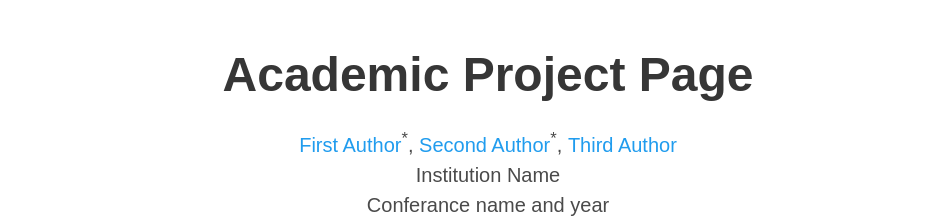
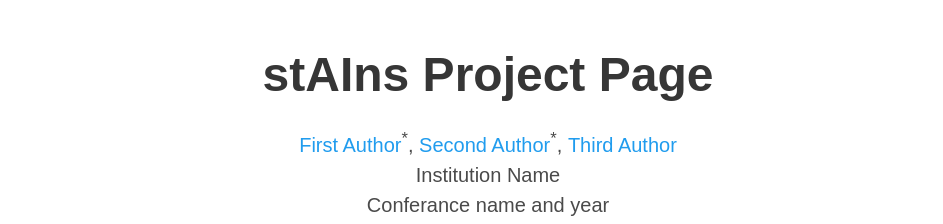
Before and after one commit to pkloeckner/pkloeckner.github.io, a plain HTML site: page index.html in a window 1280 px wide. Shown: the top 224 px of the page, without its empty margins (152-1095 px from the left). Drawn offline with nearby package versions, Linux system fonts and the light colour scheme; some icons are missing; a web font is replaced by a local one.

Commit message:
Update index.html

```diff
--- a/index.html
+++ b/index.html
@@ -52,7 +52,7 @@
       <div class="container is-max-desktop">
         <div class="columns is-centered">
           <div class="column has-text-centered">
-            <h1 class="title is-1 publication-title">Academic Project Page</h1>
+            <h1 class="title is-1 publication-title">stAIns Project Page</h1>
             <div class="is-size-5 publication-authors">
               <!-- Paper authors -->
               <span class="author-block">
```
